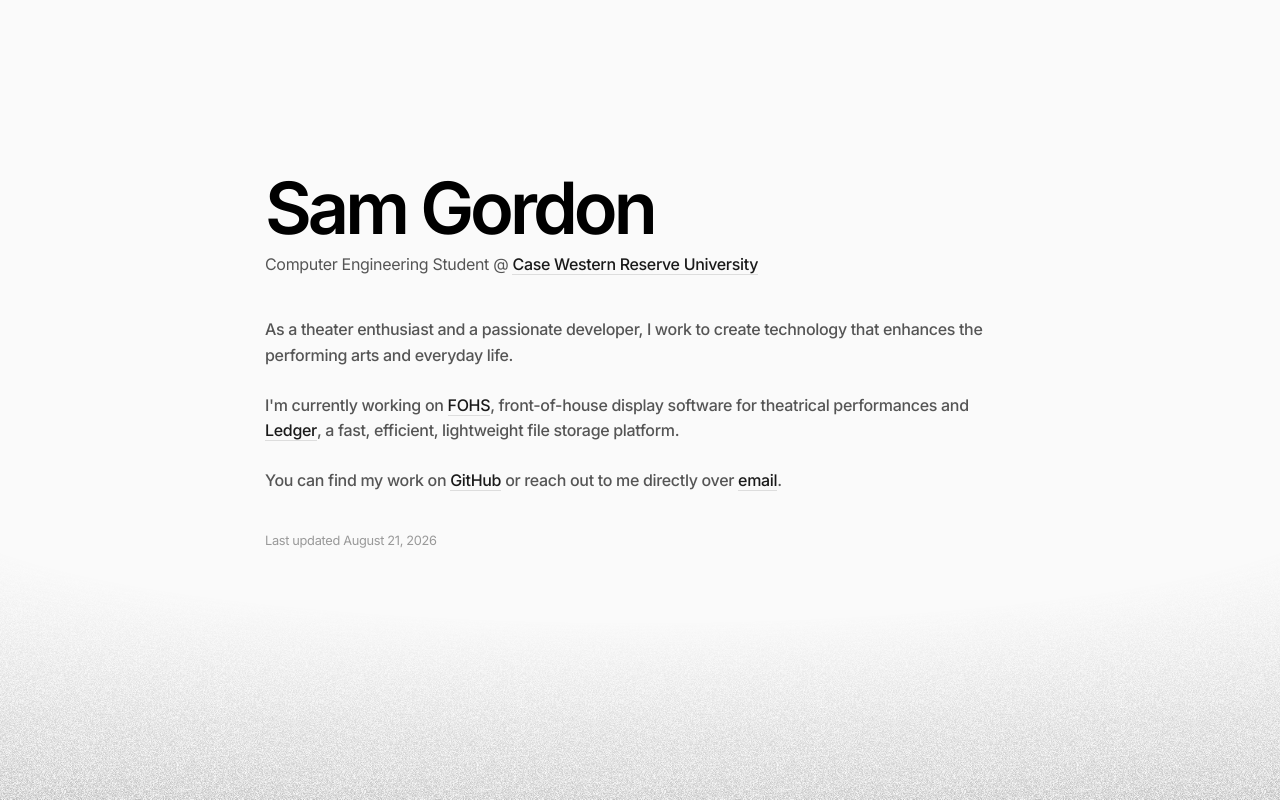
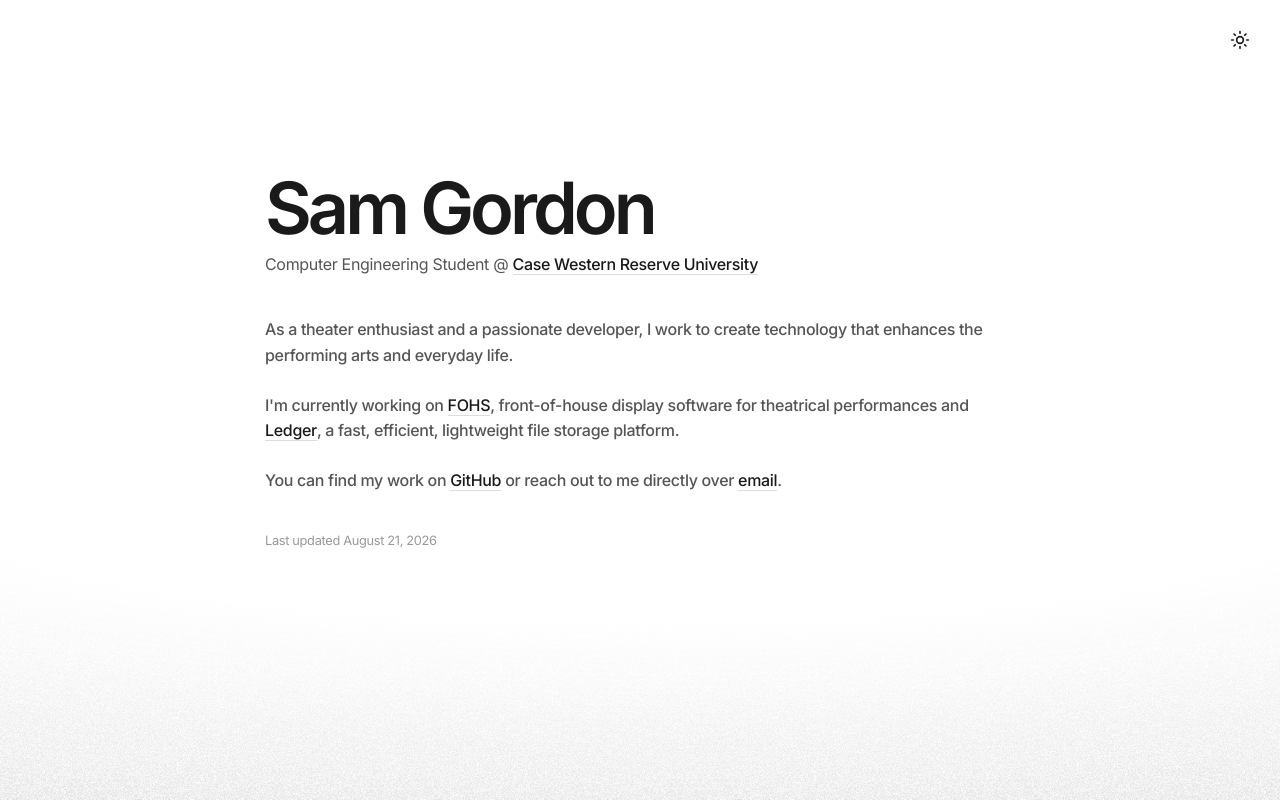
Before and after one commit to thesamgordon/sg-mt, a Next.js app: page / in a window 1280 px wide. Built offline with nearby package versions, Linux system fonts and the light colour scheme.

Commit message:
feat: dark/light mode

```diff
--- a/app/globals.css
+++ b/app/globals.css
@@ -1,7 +1,53 @@
+:root {
+  color-scheme: light dark;
+
+  --bg-primary: light-dark(#ffffff, #0a0a0a);
+  --text-primary: light-dark(#1A1A1A, #E5E5E5);
+  --text-secondary: light-dark(#555, #A0A0A0);
+  --text-tertiary: light-dark(#999, #666666);
+  --border: light-dark(#DDD, #3d3d3d);
+  --grain-opacity: light-dark(0.2, 0.05);
+}
+
+:root[data-theme="light"] {
+  color-scheme: light;
+}
+
+:root[data-theme="dark"] {
+  color-scheme: dark;
+}
+
+::view-transition-old(root) {
+  animation: lift-out 0.4s cubic-bezier(0.16, 1, 0.3, 1) forwards;
+  z-index: 2;
+}
+
+::view-transition-new(root) {
+  animation: drop-in 0.4s cubic-bezier(0.16, 1, 0.3, 1) forwards;
+  z-index: 1;
+}
+
+@keyframes lift-out {
+  to {
+    opacity: 0;
+    transform: scale(1.03);
+    filter: blur(12px);
+  }
+}
+
+@keyframes drop-in {
+  from {
+    opacity: 0;
+    transform: scale(0.97);
+  }
+  to {
+    opacity: 1;
+    transform: scale(1);
+  }
+}
 html {
     height: 100%;
-    background-color: #fafafa;
-    color: white;
+    color: var(--text-primary);
 }
 
 html,
@@ -16,6 +62,8 @@ body {
 
     -webkit-font-smoothing: antialiased;
     -moz-osx-font-smoothing: grayscale;
+    background-color: var(--bg-primary);
+
 }
 
 * {
--- a/app/layout.tsx
+++ b/app/layout.tsx
@@ -24,7 +24,25 @@ export default function RootLayout({
   children: React.ReactNode;
 }>) {
   return (
-    <html lang="en" className={`${inter.variable} ${dmSerif.variable}`}>
+    <html
+      lang="en"
+      className={`${inter.variable} ${dmSerif.variable}`}
+      suppressHydrationWarning
+    >
+      <head>
+        <script
+          dangerouslySetInnerHTML={{
+            __html: `
+                    (function() {
+                      const saved = localStorage.getItem('theme');
+                      if (saved) {
+                        document.documentElement.setAttribute('data-theme', saved);
+                      }
+                    })();
+                  `,
+          }}
+        />
+      </head>
       <body>{children}</body>
     </html>
   );
--- a/app/page.module.scss
+++ b/app/page.module.scss
@@ -33,7 +33,17 @@
     .titleSection {
         display: flex;
         flex-direction: column;
+        width: 100%;
         gap: 0.5rem;
+
+        .titleContainer {
+            display: flex;
+            flex-direction: row;
+            align-items: start;
+            justify-content: space-between;
+            gap: 0.5rem;
+            width: 100%;
+        }
     }
 
     .title {
@@ -43,12 +53,12 @@
         line-height: 1;
         letter-spacing: -0.25rem;
         font-weight: 550;
-        color: #000;
+        color: var(--text-primary);
     }
 
     .education {
         font-family: var(--font-inter);
-        color: #555;
+        color: var(--text-secondary);
         font-size: 1rem;
         margin: 0;
         display: flex;
@@ -81,7 +91,7 @@
 
 .date {
     font-family: var(--font-inter);
-    color: #999;
+    color: var(--text-tertiary);
     font-size: 0.8rem;
     margin: 0;
     margin-top: 1rem;
@@ -95,7 +105,7 @@
 
 .description {
     font-family: var(--font-inter);
-    color: #555;
+    color: var(--text-secondary)    ;
     font-weight: 450;
     font-size: 1rem;
     max-width: 800px;
@@ -133,7 +143,7 @@
     background-repeat: repeat;
     background-size: 300px;
     background-image: url("/grain.webp");
-    opacity: 0.2;
+    opacity: var(--grain-opacity);
     mask-image: radial-gradient(
         ellipse 180% 100% at 50% 100%,
         rgba(0, 0, 0, 0) 0%,
--- a/app/page.tsx
+++ b/app/page.tsx
@@ -1,6 +1,7 @@
 "use client";
 
 import Link from "@/components/Link";
+import ThemeToggle from "@/components/ThemeToggle";
 import { motion, useAnimationControls } from "framer-motion";
 import { useEffect } from "react";
 import styles from "./page.module.scss";
@@ -17,7 +18,7 @@ export default function Home() {
 
   useEffect(() => {
     grainControls.start({
-      opacity: 0.4,
+      opacity: 0.2,
       transition: { ease: [0, -0.005, 0.226, 1], duration: 3, delay: 0.4 },
     });
   }, [grainControls]);
@@ -46,11 +47,12 @@ export default function Home() {
 
   return (
     <div className={styles.page} onMouseUp={handleMouseUp}>
+      <ThemeToggle />
       <div className={styles.contentContainer}>
         <motion.div className={styles.header}>
           <motion.div className={styles.titleSection}>
-            <motion.h1
-              className={styles.title}
+            <motion.div
+              className={styles.titleContainer}
               initial={{ opacity: 0, filter: "blur(10px)", y: 10 }}
               animate={{ opacity: 1, filter: "blur(0px)", y: 0 }}
               transition={{
@@ -59,8 +61,8 @@ export default function Home() {
                 delay: 0.0,
               }}
             >
-              Sam Gordon
-            </motion.h1>
+              <h1 className={styles.title}>Sam Gordon</h1>
+            </motion.div>
             <motion.div
               className={styles.education}
               initial={{ opacity: 0, filter: "blur(10px)", y: 10 }}
@@ -71,7 +73,10 @@ export default function Home() {
                 delay: 0.075,
               }}
             >
-              Computer Engineering Student @ <Link href="https://case.edu" width="250px">Case Western Reserve University</Link>
+              Computer Engineering Student @{" "}
+              <Link href="https://case.edu" width="250px">
+                Case Western Reserve University
+              </Link>
             </motion.div>
           </motion.div>
         </motion.div>
@@ -149,7 +154,8 @@ export default function Home() {
           .
         </motion.div>
 
-        <motion.p className={styles.date}
+        <motion.p
+          className={styles.date}
           initial={{ opacity: 0, filter: "blur(5px)", y: 10 }}
           animate={{ opacity: 1, filter: "blur(0px)", y: 0 }}
           transition={{
--- a/components/Link.module.scss
+++ b/components/Link.module.scss
@@ -13,13 +13,13 @@
             pointer-events: auto;
         }
         &::after {
-            background-color: #1A1A1A;
+            background-color: var(--text-primary);
         }
     }
 }
 
 .link {
-    color: #1A1A1A;
+    color: var(--text-primary);
     text-decoration: none;
     text-underline-offset: 4px;
     font-weight: 500;
@@ -34,7 +34,7 @@
     height: 1px;
     z-index: 2;
     width: 100%;
-    background-color: #DDD;
+    background-color: var(--border);
     transition: background-color 0.4s ease;
 }
 
@@ -103,39 +103,6 @@
         height: 100%;
         object-fit: cover;
         display: block;
-        background-color: #f8fafc;
-    }
-}
-
-.description {
-    bottom: 0;
-    left: 0;
-    right: 0;
-    width: 100%;
-    height: 32px;
-    background-color: #ffffff;
-    display: flex;
-    justify-content: space-between;
-    align-items: center;
-    padding: 0 12px;
-    z-index: 10;
-
-    -webkit-box-shadow: 0px 0px 25px 0px rgba(0,0,0,0.30);
-    box-shadow: 0px 0px 50px 0px rgba(0,0,0,0.30);
-
-    .url {
-        font-size: 10px;
-        color: #888;
-        font-family: var(--font-inter);
-        white-space: nowrap;
-        overflow: hidden;
-        text-overflow: ellipsis;
-    }
-
-    .arrow {
-        margin-right: -3px;
-        flex-shrink: 0;
-        transition: transform 0.2s cubic-bezier(0.4, 0, 0.2, 1);
     }
 }
 
--- /dev/null
+++ b/components/ThemeToggle.module.scss
@@ -0,0 +1,61 @@
+.themeToggle {
+  position: absolute;
+  top: 20px;
+  right: 20px;
+  width: 40px;
+  height: 40px;
+  border-radius: 50%;
+  border: none;
+  background: transparent;
+  color: var(--text-primary);
+  cursor: pointer;
+  display: inline-flex;
+  align-items: center;
+  justify-content: center;
+  overflow: hidden;
+  transition: border-color 0.3s ease, background-color 0.3s ease;
+
+  &:hover {
+    background-color: light-dark(rgba(0, 0, 0, 0.05), rgba(255, 255, 255, 0.1));
+  }
+
+  &:active {
+    background-color: light-dark(rgba(0, 0, 0, 0.07), rgba(255, 255, 255, 0.13));
+  }
+}
+
+.icon {
+  position: absolute;
+  transition:
+    transform 0.4s cubic-bezier(0.16, 1, 0.3, 1),
+    opacity 0.4s cubic-bezier(0.16, 1, 0.3, 1),
+    filter 0.4s cubic-bezier(0.16, 1, 0.3, 1);
+}
+
+:global(:root:not([data-theme="dark"])) {
+  .iconSun {
+    opacity: 1;
+    transform: scale(1) rotate(0deg);
+    filter: blur(0px);
+  }
+
+  .iconMoon {
+    opacity: 0;
+    transform: scale(0.4) rotate(-45deg);
+    filter: blur(4px);
+  }
+}
+
+:global(:root[data-theme="dark"]) {
+  .iconSun {
+    opacity: 0;
+    transform: scale(0.4) rotate(45deg);
+    filter: blur(4px);
+  }
+
+  .iconMoon {
+    opacity: 1;
+    transform: scale(1) rotate(0deg);
+    filter: blur(0px);
+  }
+}
--- /dev/null
+++ b/components/ThemeToggle.tsx
@@ -0,0 +1,55 @@
+'use client';
+
+import { useEffect, useState } from 'react';
+import { Sun, Moon } from 'lucide-react';
+import styles from './ThemeToggle.module.scss';
+
+type Theme = 'light' | 'dark';
+
+export default function ThemeToggle() {
+  const [theme, setTheme] = useState<Theme | null>(null);
+
+  useEffect(() => {
+    const attrTheme = document.documentElement.getAttribute('data-theme') as Theme | null;
+    const initialTheme: Theme =
+      attrTheme ??
+      (window.matchMedia('(prefers-color-scheme: dark)').matches ? 'dark' : 'light');
+
+    queueMicrotask(() => {
+      setTheme(initialTheme);
+    });
+  }, []);
+
+  const updateTheme = (nextTheme: Theme) => {
+    setTheme(nextTheme);
+    document.documentElement.setAttribute('data-theme', nextTheme);
+    localStorage.setItem('theme', nextTheme);
+  };
+
+  const toggleTheme = () => {
+    const currentTheme =
+      theme ?? (window.matchMedia('(prefers-color-scheme: dark)').matches ? 'dark' : 'light');
+    const nextTheme = currentTheme === 'dark' ? 'light' : 'dark';
+
+    if (!document.startViewTransition) {
+      updateTheme(nextTheme);
+      return;
+    }
+
+    document.startViewTransition(() => {
+      updateTheme(nextTheme);
+    });
+  };
+
+  return (
+    <button
+      onClick={toggleTheme}
+      className={styles.themeToggle}
+      aria-label="Toggle theme"
+      type="button"
+    >
+      <Sun className={`${styles.icon} ${styles.iconSun}`} size={20} />
+      <Moon className={`${styles.icon} ${styles.iconMoon}`} size={20} />
+    </button>
+  );
+}
--- a/package.json
+++ b/package.json
@@ -15,6 +15,7 @@
   },
   "dependencies": {
     "@opennextjs/cloudflare": "^1.19.11",
+    "lucide-react": "^1.31.0",
     "motion": "^12.40.0",
     "next": "16.2.6",
     "puppeteer": "^25.5.0",
```
Also changed, not shown: components/Link.tsx (+0 -18 lines), 1 other file (tests, documents, lock files or other folders).
